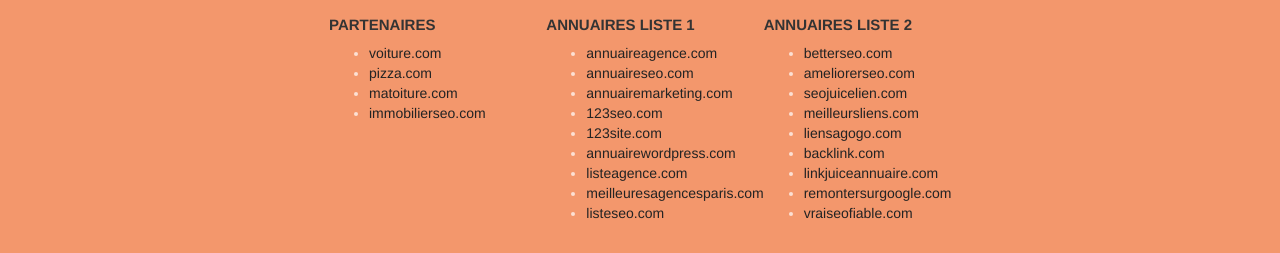
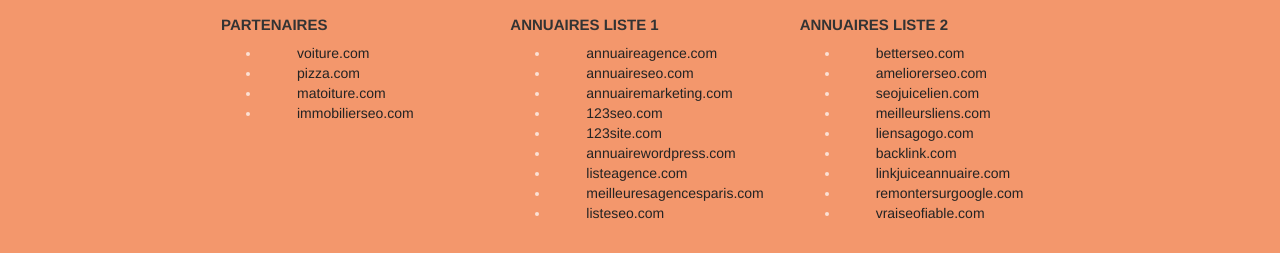
Before and after one commit to Shoshinaiki/P4_Tinard_Pierre, a plain HTML site: page index.html in a window 1280 px wide. Shown: the part 4151-4404 px from the top of the page. Drawn offline with Linux system fonts and the light colour scheme.

Commit message:
correctif 2 bonnes pratiques & SEO

```diff
--- a/style.css
+++ b/style.css
@@ -882,9 +882,8 @@ h4 {
 }
 
 .lien {
-    margin-top: 2px;
-    height: 48px;
-    width: 48px;
+    margin: 18px;
+    padding: 18px;
 }
 
 
```
